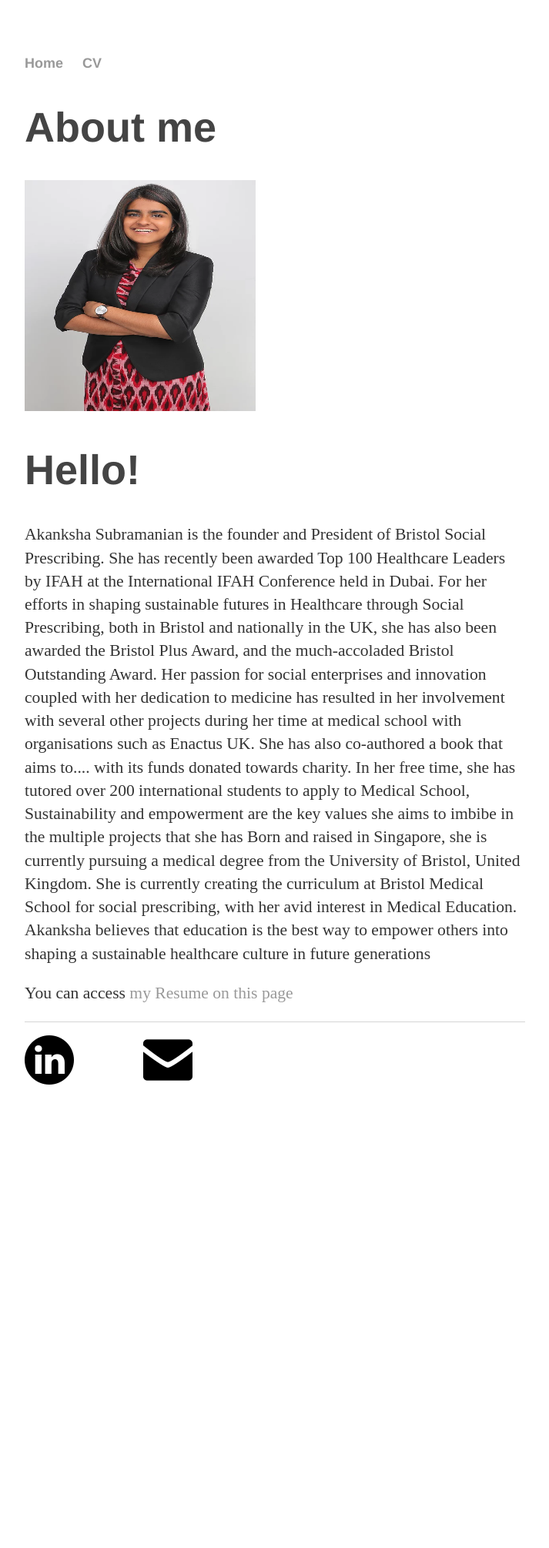
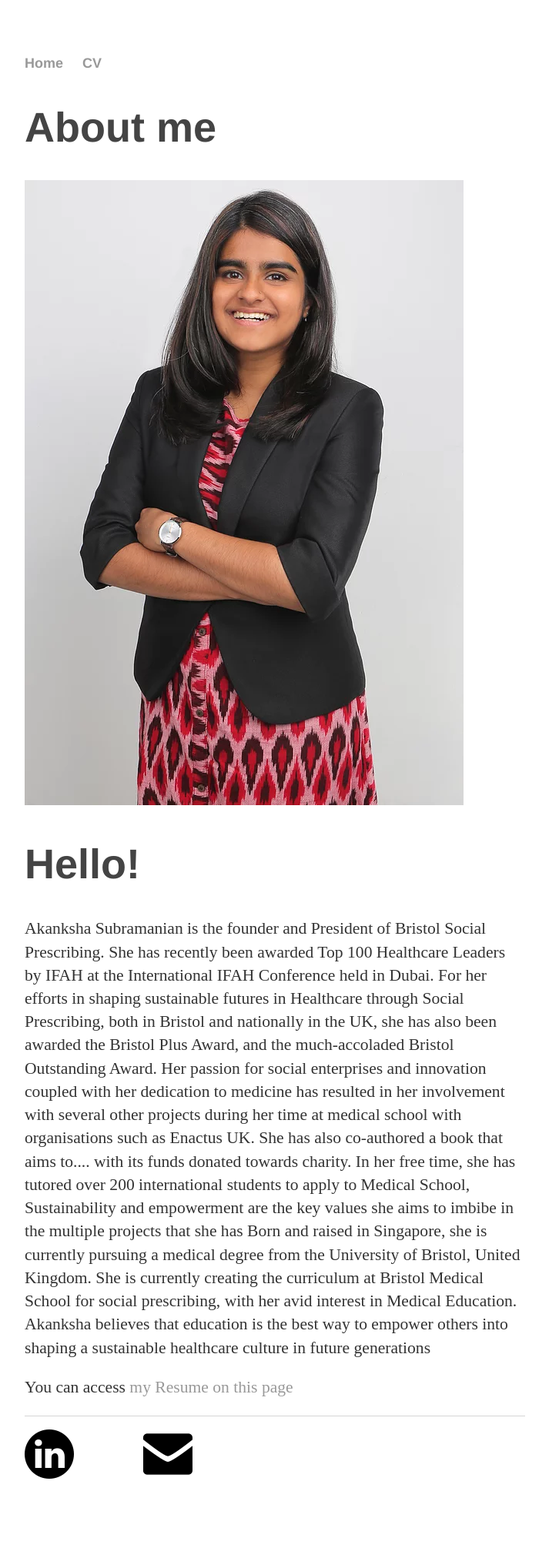
Before and after one commit to akankshasub/akankshasub.github.io, a Jekyll site: the page built from index.html, in a window 1280 px wide. Shown: the whole page at 77% size, without its empty margins (283-996 px from the left). Built offline with Jekyll 4.4.1, drawn with Linux system fonts in a browser that asks for light colours; before the commit the page ends 1499 px from its top, so only the background shows below that.

Commit message:
Update index.html

```diff
--- a/index.html
+++ b/index.html
@@ -5,7 +5,7 @@ title: About Akanksha
 
 <h1>About me</h1>
 <p>
-  <img src="/images/me.jpg" alt="Image of Akanksha Subramanian" width="300" height="300">
+  <img src="/images/me.jpg" alt="Image of Akanksha Subramanian">
 </p>
 
 <p>
```
